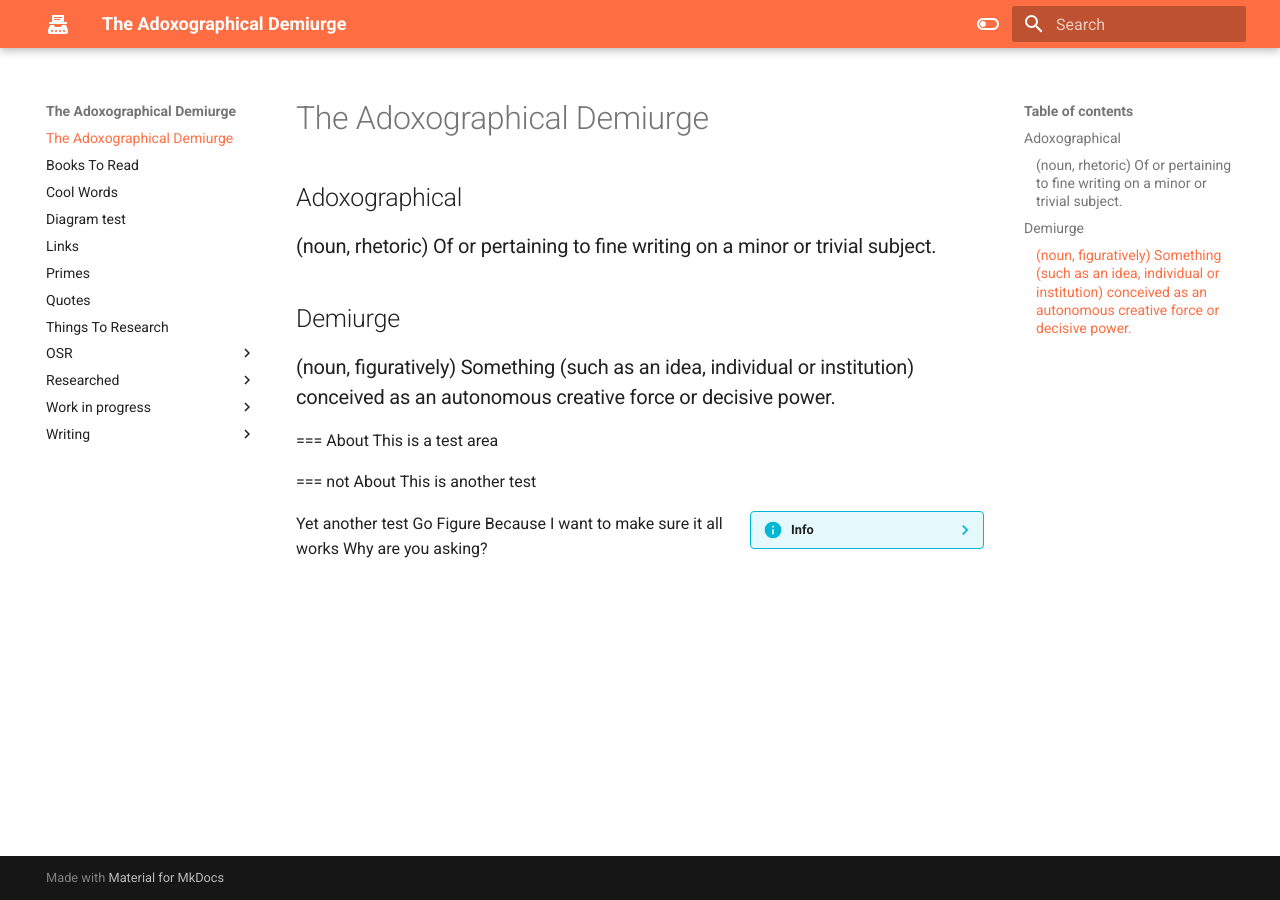
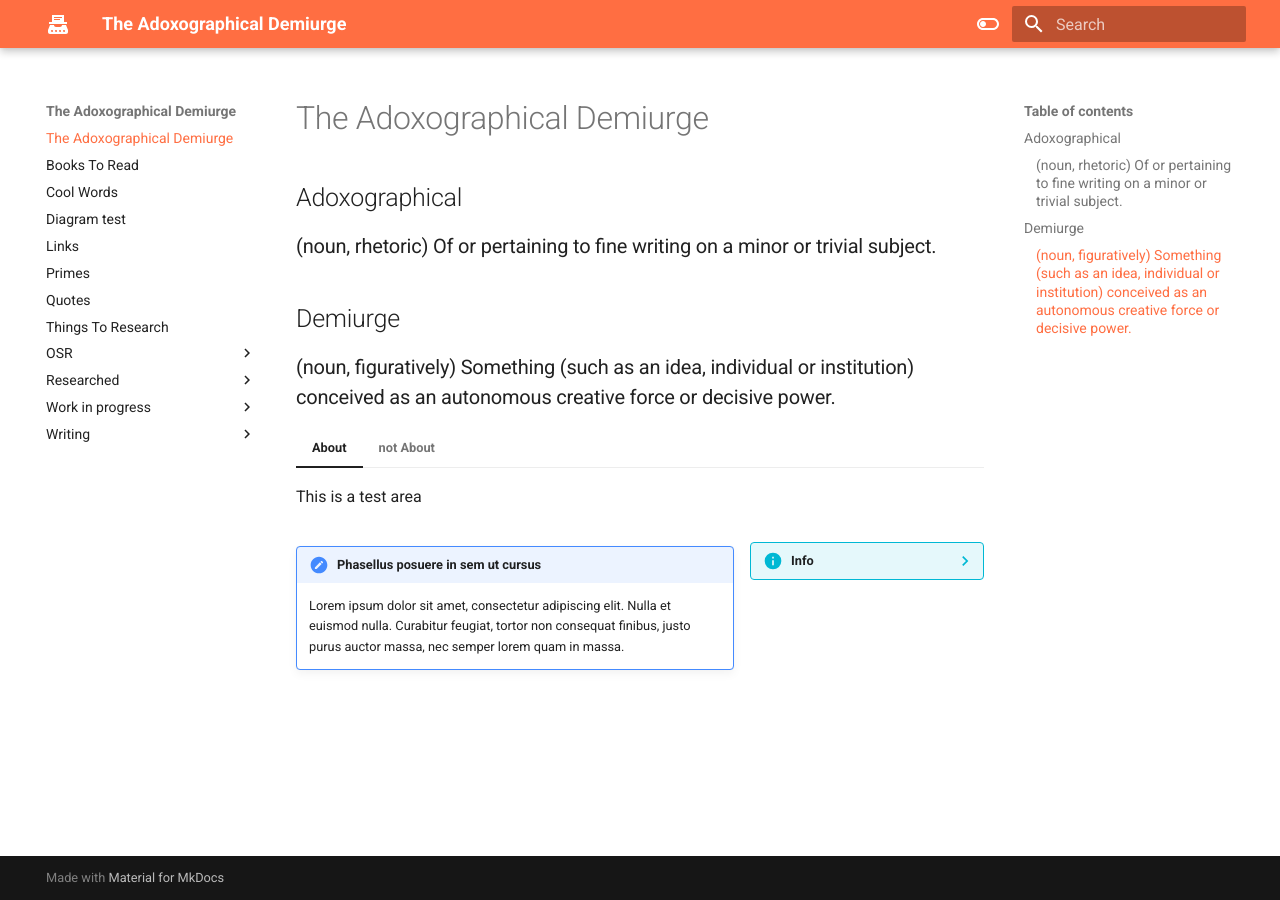
Before and after one commit to madlogmay/adoxographical_demiurge, an MkDocs documentation site: the page built from docs/index.md, in a window 1280 px wide. Built offline with MkDocs 1.6.1 and Material for MkDocs 9.7.7, drawn with Linux system fonts in a browser that asks for light colours.

Commit message:
Update index.md

```diff
--- a/docs/index.md
+++ b/docs/index.md
@@ -6,14 +6,20 @@
 ## Demiurge
 ### (noun, figuratively) Something (such as an idea, individual or institution) conceived as an autonomous creative force or decisive power.
 
-=== About
-This is a test area
+=== "About"
+    This is a test area
 
-=== not About
-This is another test
+=== "not About"
+    This is another test
 
 ??? info inline end
-Yet another test
-Go Figure
-Because I want to make sure it all works
-Why are you asking?
+    Yet another test
+    Go Figure
+    Because I want to make sure it all works
+    Why are you asking?
+
+!!! note "Phasellus posuere in sem ut cursus"
+
+    Lorem ipsum dolor sit amet, consectetur adipiscing elit. Nulla et euismod
+    nulla. Curabitur feugiat, tortor non consequat finibus, justo purus auctor
+    massa, nec semper lorem quam in massa.
```
